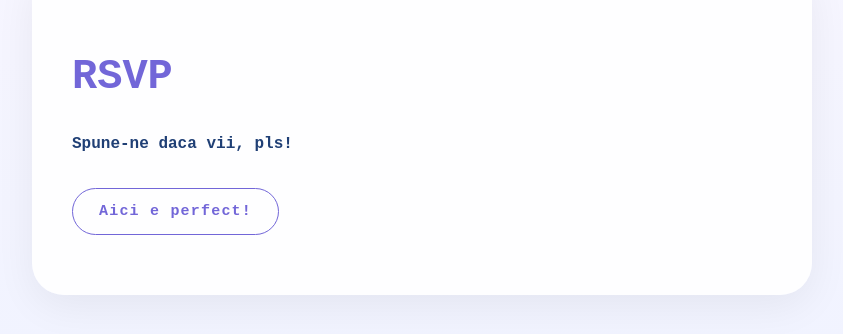
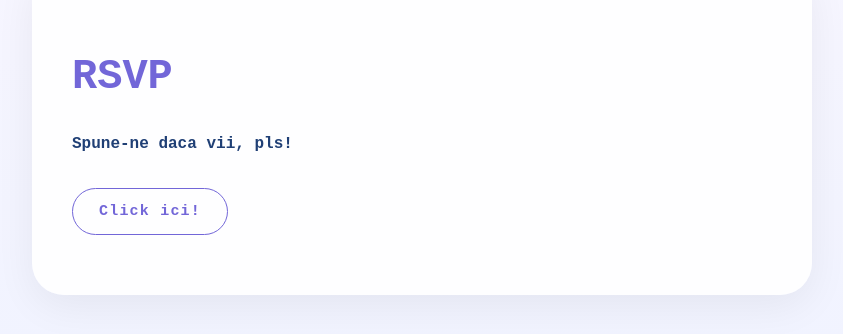
Before and after one commit to andreiana007/wed-invitation, a Next.js app: page /rsvp in a window 1280 px wide. Shown: the part 294-628 px from the top of the page, without its empty margins (218-1061 px from the left). Built offline with nearby package versions, Linux system fonts and the light colour scheme.

Commit message:
Change text from 'Aici e perfect!' to 'Click ici!'

```diff
--- a/app/rsvp/page.js
+++ b/app/rsvp/page.js
@@ -60,7 +60,7 @@ export default function RSVP() {
             letterSpacing: "0.08em",
           }}
         >
-          Aici e perfect!
+          Click ici!
         </a>
       </div>
     </div>
```
